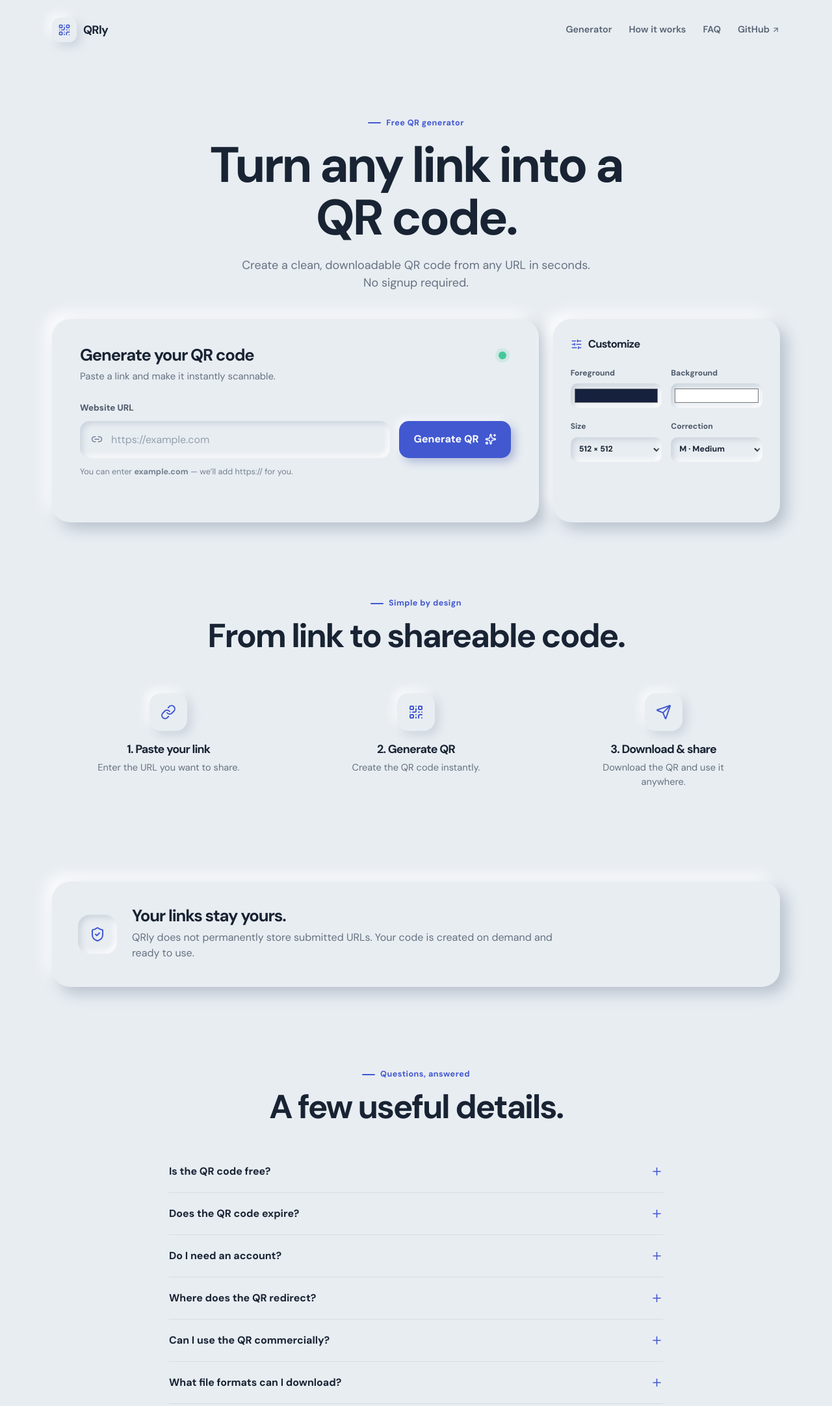
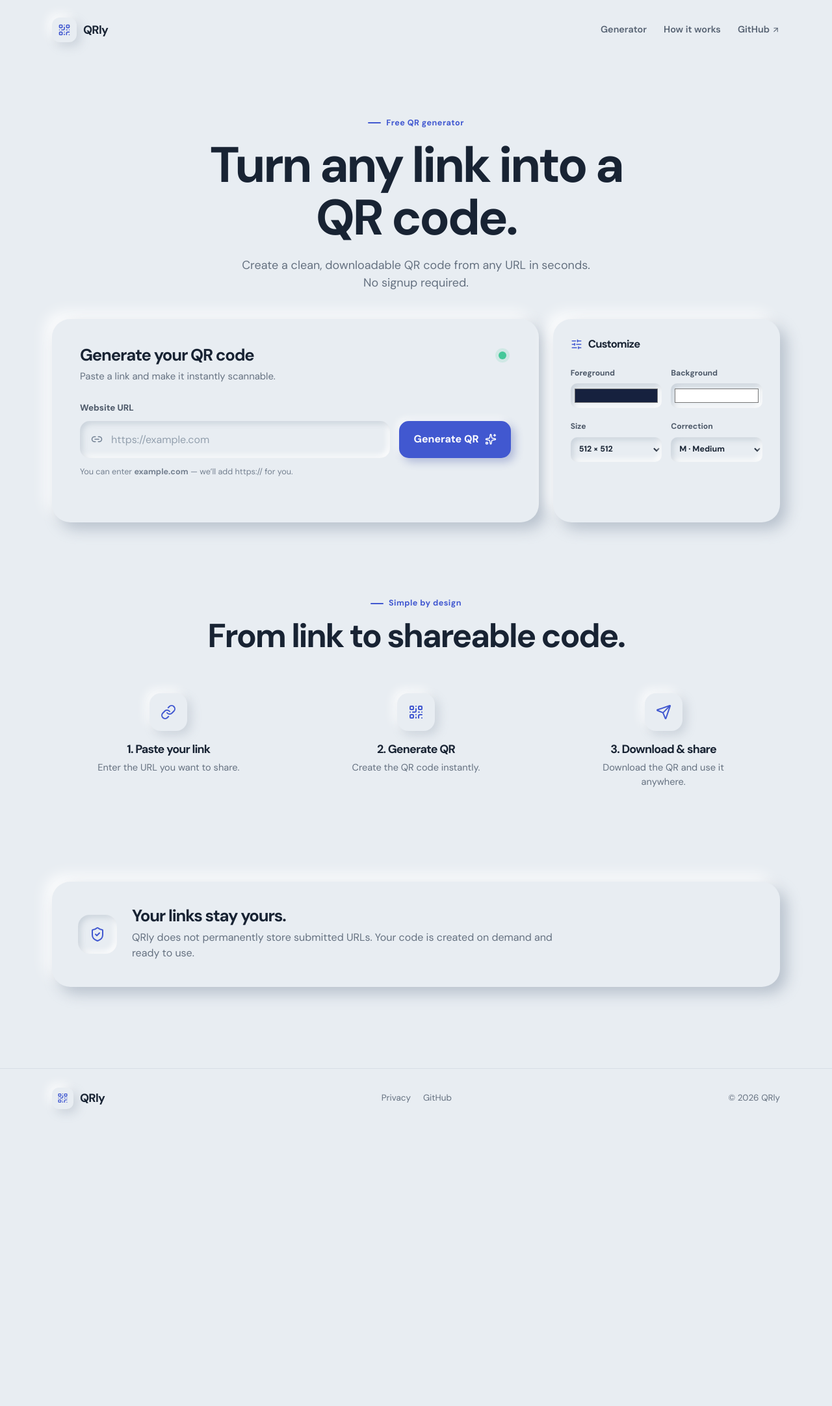
Before and after one commit to albinosiby/ScanLink, a website: page public/index.html in a window 1280 px wide. Shown: the top 2164 px of the page at 65% size. After the commit the page ends 1735 px from the top, so only its background shows below. Drawn offline with nearby package versions, Linux system fonts and the light colour scheme.

Commit message:
Remove FAQ section

```diff
--- a/public/index.html
+++ b/public/index.html
@@ -32,7 +32,7 @@
         <a class="brand" href="#top" aria-label="QRly home"><span class="brand-mark"><i data-lucide="qr-code"></i></span><span>QRly</span></a>
         <button class="menu-toggle icon-button" type="button" aria-expanded="false" aria-controls="nav-links"><i data-lucide="menu"></i><span class="sr-only">Toggle menu</span></button>
         <div class="nav-links" id="nav-links">
-          <a href="#generator">Generator</a><a href="#how-it-works">How it works</a><a href="#faq">FAQ</a><a href="https://github.com/" rel="noreferrer" target="_blank">GitHub <i data-lucide="arrow-up-right"></i></a>
+          <a href="#generator">Generator</a><a href="#how-it-works">How it works</a><a href="https://github.com/" rel="noreferrer" target="_blank">GitHub <i data-lucide="arrow-up-right"></i></a>
         </div>
       </nav>
     </header>
@@ -56,10 +56,9 @@
         </section>
       </section>
       <section class="steps-section shell" id="how-it-works" aria-labelledby="steps-title"><div class="section-heading"><p class="eyebrow"><span></span>Simple by design</p><h2 id="steps-title">From link to shareable code.</h2></div><div class="steps-grid"><article><span class="step-icon"><i data-lucide="link"></i></span><h3>1. Paste your link</h3><p>Enter the URL you want to share.</p></article><article><span class="step-icon"><i data-lucide="qr-code"></i></span><h3>2. Generate QR</h3><p>Create the QR code instantly.</p></article><article><span class="step-icon"><i data-lucide="send"></i></span><h3>3. Download &amp; share</h3><p>Download the QR and use it anywhere.</p></article></div></section>
-      <section class="privacy shell"><div class="privacy-icon"><i data-lucide="shield-check"></i></div><div><h2>Your links stay yours.</h2><p>QRly does not permanently store submitted URLs. Your code is created on demand and ready to use.</p></div></section>
-      <section class="faq-section shell" id="faq" aria-labelledby="faq-title"><div class="section-heading"><p class="eyebrow"><span></span>Questions, answered</p><h2 id="faq-title">A few useful details.</h2></div><div class="faq-list"><details><summary>Is the QR code free?<i data-lucide="plus"></i></summary><p>Yes. You can generate and download QR codes here at no cost.</p></details><details><summary>Does the QR code expire?<i data-lucide="plus"></i></summary><p>No. This is a static QR code: its destination is encoded directly into it, so the code itself does not expire.</p></details><details><summary>Do I need an account?<i data-lucide="plus"></i></summary><p>No account, sign-in, or setup is required.</p></details><details><summary>Where does the QR redirect?<i data-lucide="plus"></i></summary><p>It opens the exact website URL you enter. QRly does not place a redirect in between.</p></details><details><summary>Can I use the QR commercially?<i data-lucide="plus"></i></summary><p>Yes. Use your downloaded QR code on packaging, print, presentations, and other commercial materials.</p></details><details><summary>What file formats can I download?<i data-lucide="plus"></i></summary><p>PNG is ideal for everyday use. SVG stays crisp at any scale, making it great for professional print.</p></details></div></section>
+      <section class="privacy shell" id="privacy"><div class="privacy-icon"><i data-lucide="shield-check"></i></div><div><h2>Your links stay yours.</h2><p>QRly does not permanently store submitted URLs. Your code is created on demand and ready to use.</p></div></section>
     </main>
-    <footer class="footer"><div class="shell footer-inner"><a class="brand" href="#top"><span class="brand-mark"><i data-lucide="qr-code"></i></span><span>QRly</span></a><div><a href="#faq">Privacy</a><a href="https://github.com/" target="_blank" rel="noreferrer">GitHub</a></div><p>© <span id="year"></span> QRly</p></div></footer>
+    <footer class="footer"><div class="shell footer-inner"><a class="brand" href="#top"><span class="brand-mark"><i data-lucide="qr-code"></i></span><span>QRly</span></a><div><a href="#privacy">Privacy</a><a href="https://github.com/" target="_blank" rel="noreferrer">GitHub</a></div><p>© <span id="year"></span> QRly</p></div></footer>
     <div class="toast" id="toast" role="status" aria-live="polite"></div>
     <script src="https://unpkg.com/lucide@latest/dist/umd/lucide.min.js"></script>
     <script src="/js/app.js" defer></script>
```
